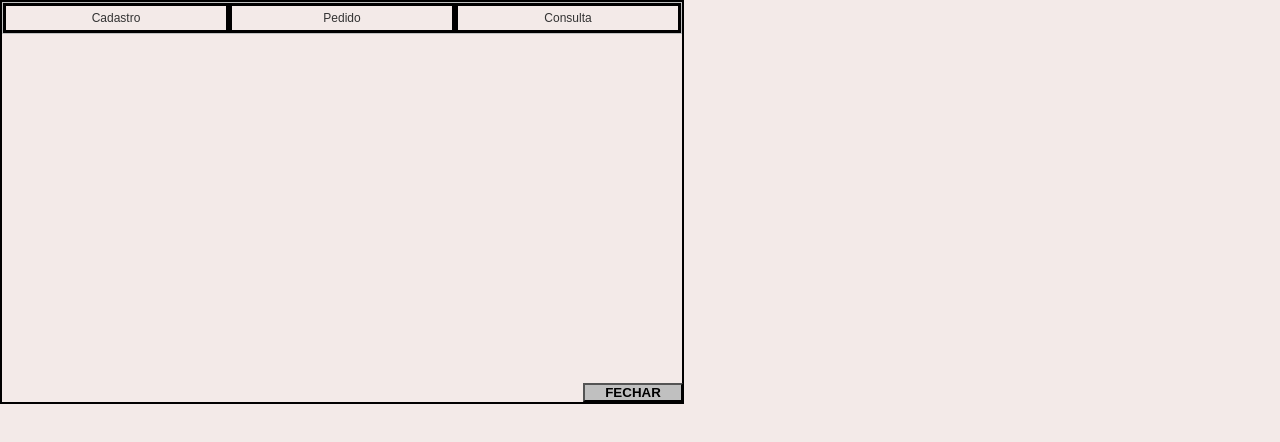
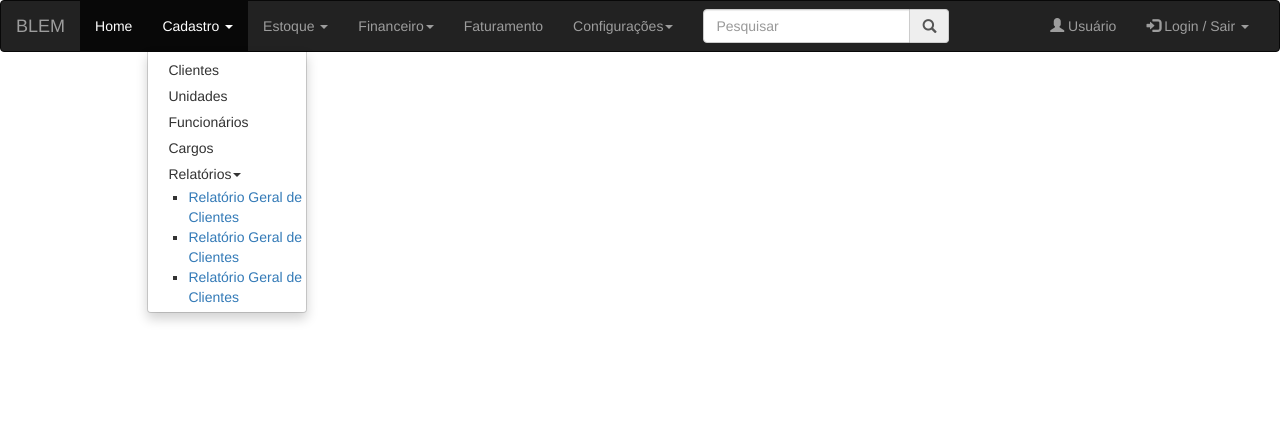
Before and after one commit to lblem/SistemaDeCadastros, a plain HTML site: page HomePage.html in a window 1280 px wide. Both pictures are taken after a click on the link "Cadastro". Drawn offline with nearby package versions, Linux system fonts and the light colour scheme.

Commit message:
Update HomePage.html

```diff
--- a/HomePage.html
+++ b/HomePage.html
@@ -1,27 +1,92 @@
-<script src="https://cdnjs.cloudflare.com/ajax/libs/jquery/3.3.1/jquery.min.js"></script> <!--link que chama a bliblioteca do Jquery-->
 <!DOCTYPE HTML>
 <html lang="pt-br">
 <head>
   <meta charset="UTF-8">
-    <title>Menu Inicial</title>
-    <link rel="stylesheet" type="text/css"  href="StyleHomePage.css" />
-    <link rel="icon" href="gnc.png"> <!--icone da pagina-->
-</head>
+    <title>BLEM - Menu Inicial</title>
+    <link rel="stylesheet" href="https://maxcdn.bootstrapcdn.com/bootstrap/3.3.7/css/bootstrap.min.css">
+  </head>
 <body>
-<div class="container">
-<nav>
-  <ul class="menu">
-		<li><a href="#" class="btn_cadastro">Cadastro</a> <!--Botão de cadastro-->
-            <ul>
-                <li><a type="button" href="Cadastro_Cidades.html" class="btn_cadastro">Cidade</a></li> <!--Botão de cidade-->
-                <li><a type="button" href="Cadastro_Clientes.html" class="btn_cadastro">Cliente</a></li> <!--Botão de cliente-->
-             </ul>
-        </li>
-		<li><a href="#" class="btn_cadastro">Pedido</a></li> <!--Botão de pedido-->
-	  		<li><a href="#" class="btn_cadastro">Consulta</a></li> <!--Botão de consulta-->
-</ul>
-</nav> <!--Botao para sair da tela inicial, coloquei pra ir para o google que é o padrão quando abre o navegador-->
-<a href='https://www.google.com.br/'><button class="btn_fechar">Fechar</button></a>
+  <div class="navbar navbar-inverse">
+    <div class="container-fluid">
+        <div class="row">
+            <div class="col-lg-12">
+
+                <div class="navbar-header">
+                    <button class="navbar-toggle" data-target="#mobile_menu" data-toggle="collapse"><span class="icon-bar"></span><span class="icon-bar"></span><span class="icon-bar"></span></button>
+                    <a href="#" class="navbar-brand">BLEM</a>
+                </div>
+
+                <div class="navbar-collapse collapse" id="mobile_menu">
+                    <ul class="nav navbar-nav">
+                        <li class="active"><a href="#">Home</a></li>
+                        <li><a href="#" class="dropdown-toggle" data-toggle="dropdown">Cadastro <span class="caret"></span></a>
+                            <ul class="dropdown-menu">
+                                <li><a href="#">Clientes</a></li>
+                                <li><a href="#">Unidades</a></li>
+                                <li><a href="#">Funcionários</a></li>
+                                <li><a href="#">Cargos</a></li>
+                                <li><a href="#" class="dropdown-toggle" data-toggle="dropdown">Relatórios<span class="caret"></span></a>
+                                <ul class="dropdown-rel">
+                                <li><a href="#">Relatório Geral de Clientes</a></li>
+                                <li><a href="#">Relatório Geral de Clientes</a></li>
+                                <li><a href="#">Relatório Geral de Clientes</a></li>
+                              </ul>
+                            </li>
+                              </ul>
+                        </li>
+                        <li><a href="#" class="dropdown-toggle" data-toggle="dropdown">Estoque <span class="caret"></span></a>
+                          <ul class="dropdown-menu">
+                          <li><a href="#">Produtos</a></li>
+                          <li><a href="#">Marcas</a></li>
+                          <li><a href="#">Fornecedores</a></li>
+                        </ul>
+                        </li>
+                        <li><a href="#" class="dropdown-toggle" data-toggle="dropdown">Financeiro<span class="caret"></span></a>
+                        <ul class="dropdown-menu">
+                          <li><a href="#">Contas a Receber</a></li>
+                          <li><a href="#">Contas a Pagar</a></li>
+                          <li><a href="#">Boletos</a></li>
+                          <li><a href="#">Nota Fiscal Eletrônica - NFe</a></li>
+                        </ul>
+                        </li>
+                        <li><a href="#">Faturamento</a></li>
+                        <li><a href="#" class="dropdown-toggle" data-toggle="dropdown">Configurações<span class="caret"></span></a>
+                        <ul class="dropdown-menu">
+                          <li><a href="#">Usuários</a></li>
+                          <li><a href="#">Níveis de Usuário</a></li>
+                          <li><a href="#">Logos do Sistema</a></li>
+                          <li><a href="#">Avisos</a></li>
+                        </ul>
+                        </li>
+                    </ul>
+                    <ul class="nav navbar-nav">
+                        <li>
+                            <form action="" class="navbar-form">
+                                <div class="form-group">
+                                    <div class="input-group">
+                                        <input type="search" name="search" id="" placeholder="Pesquisar" class="form-control">
+                                        <span class="input-group-addon"><span class="glyphicon glyphicon-search"></span></span>
+                                    </div>
+                                </div>
+                            </form>
+                        </li>
+                    </ul>
+
+                    <ul class="nav navbar-nav navbar-right">
+                        <li><a href="#"><span class="glyphicon glyphicon-user"></span> Usuário</a></li>
+                        <li><a href="#" class="dropdown-toggle" data-toggle="dropdown"><span class="glyphicon glyphicon-log-in"></span> Login / Sair <span class="caret"></span></a>
+                            <ul class="dropdown-menu">
+                                <li><a href="#">Configurações</a></li>
+                                <li><a href="#">Sair</a></li>
+                            </ul>
+                        </li>
+                    </ul>
+                </div>
+            </div>
+        </div>
+    </div>
 </div>
+<script src="https://ajax.googleapis.com/ajax/libs/jquery/1.12.4/jquery.min.js"></script>
+<script src="https://maxcdn.bootstrapcdn.com/bootstrap/3.3.7/js/bootstrap.min.js"></script>
 </body>
 </html>
```
